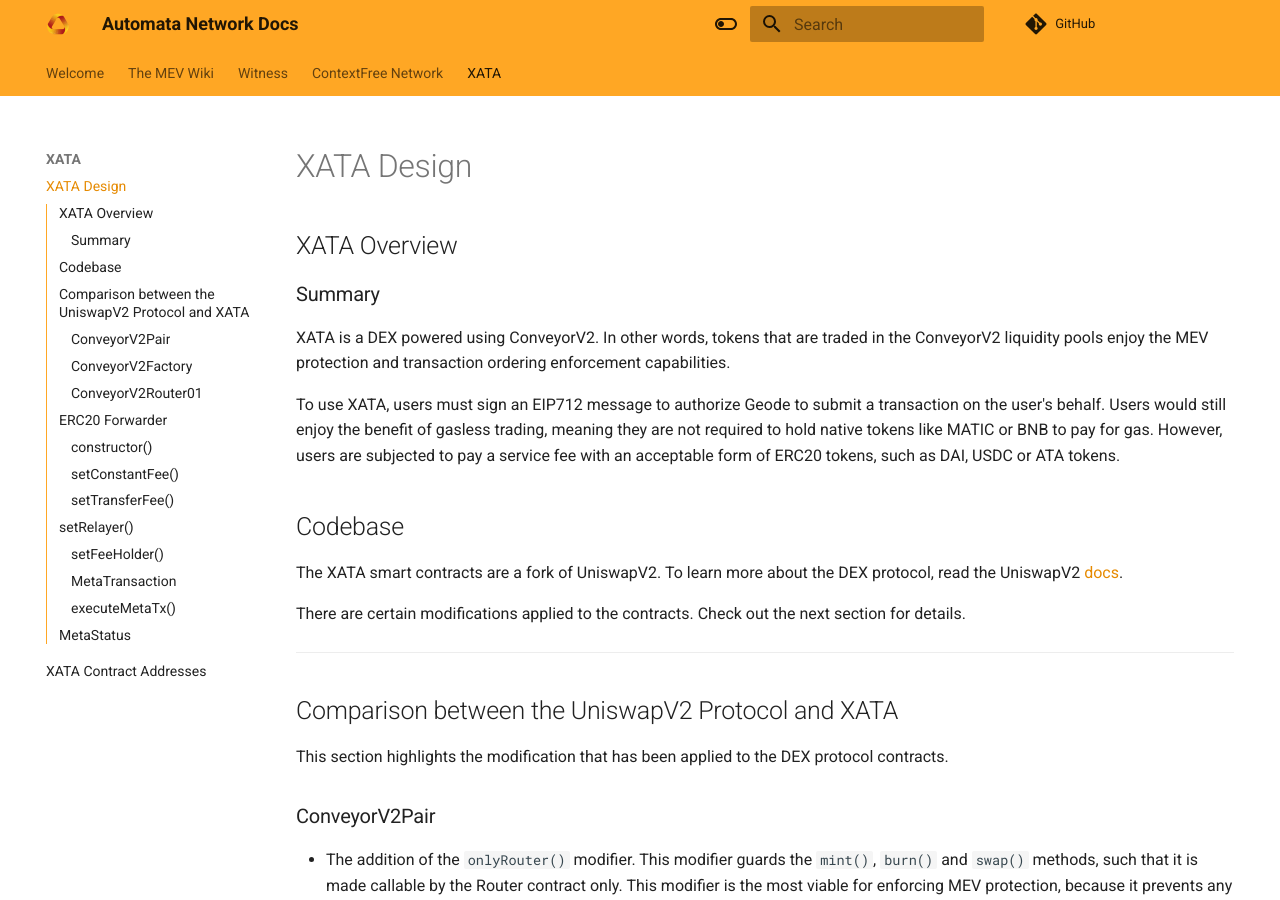
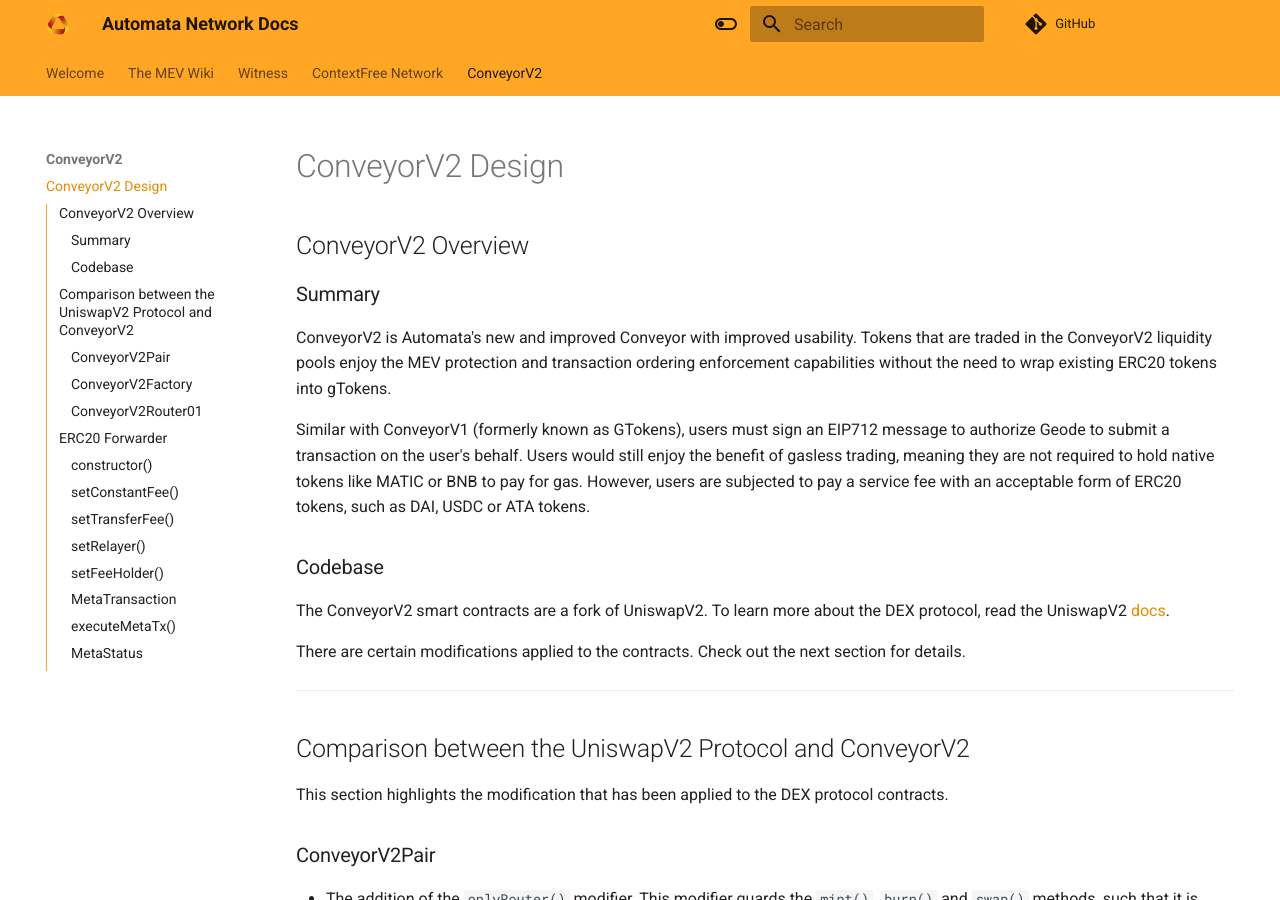
Before and after one commit to automata-network/docs, an MkDocs documentation site: the page built from docs/conveyorv2/smartcontract.md, in a window 1280 px wide and 900 px high. Built offline with MkDocs 1.6.1 and Material for MkDocs 9.7.7, drawn with Linux system fonts in a browser that asks for light colours; nearby versions of some CDN libraries; comment, search, counter and statistics services are not loaded.

Commit message:
Modify conveyorv2 description

````diff
--- a/docs/xata/smartcontract.md
+++ b/docs/conveyorv2/smartcontract.md
@@ -1,21 +1,22 @@
-## XATA Overview
+## ConveyorV2 Overview
 
 ### Summary
 
-XATA is a DEX powered using ConveyorV2. In other words, tokens that are traded in the ConveyorV2 liquidity pools enjoy the MEV protection and transaction ordering enforcement capabilities.
+ConveyorV2 is Automata's new and improved Conveyor with improved usability.
+Tokens that are traded in the ConveyorV2 liquidity pools enjoy the MEV protection and transaction ordering enforcement capabilities without the need to wrap existing ERC20 tokens into gTokens.
 
-To use XATA, users must sign an EIP712 message to authorize Geode to submit a transaction on the user's behalf. Users would still enjoy the benefit of gasless trading, meaning they are not required to hold native tokens like MATIC or BNB to pay for gas.
+Similar with ConveyorV1 (formerly known as GTokens), users must sign an EIP712 message to authorize Geode to submit a transaction on the user's behalf. Users would still enjoy the benefit of gasless trading, meaning they are not required to hold native tokens like MATIC or BNB to pay for gas.
 However, users are subjected to pay a service fee with an acceptable form of ERC20 tokens, such as DAI, USDC or ATA tokens.
 
-## Codebase
+### Codebase
 
-The XATA smart contracts are a fork of UniswapV2. To learn more about the DEX protocol, read the UniswapV2 [docs](https://docs.uniswap.org/protocol/V2/introduction).
+The ConveyorV2 smart contracts are a fork of UniswapV2. To learn more about the DEX protocol, read the UniswapV2 [docs](https://docs.uniswap.org/protocol/V2/introduction).
 
 There are certain modifications applied to the contracts. Check out the next section for details.
 
 ---
 
-## Comparison between the UniswapV2 Protocol and XATA
+## Comparison between the UniswapV2 Protocol and ConveyorV2
 
 This section highlights the modification that has been applied to the DEX protocol contracts.
 
@@ -39,7 +40,7 @@
 
 The gas forwarder contract enables meta-transaction executions, which allows gas relayers to be compensated for the gas payment with ERC20 tokens. The gas forwarder contract has the ability to calculate a better estimation of the actual gas usage, including transactions that are being reverted. This way, the relayers are only compensated for the equivalent amount of ERC20 token in gas usage.
 
-![erc20-forwarder.png](/assets/xata/forwarder_flow.png)
+![erc20-forwarder.png](/assets/conveyorv2/forwarder_flow.png)
 
 ### **`constructor()`**
 
@@ -69,7 +70,7 @@
 |---|---|---|
 | _newTransfeFee | `uint256` | ERC20 transfer limit value |
 
-## **`setRelayer()`**
+### **`setRelayer()`**
 
 ```solidity
 function setRelayer(address _relayer, bool _trusted) public onlyOwner
@@ -139,7 +140,7 @@
 | feeOffset | `uint256` | An additional amount of token to be taken into consideration when verifying the user's balance |
 | sig | `SIGNATURE_TYPR` | The user's EIP712 signature |
 
-## **`MetaStatus`**
+### **`MetaStatus`**
 
 ```solidity
 event MetaStatus(address sender, bool success, string error)
--- a/mkdocs.yml
+++ b/mkdocs.yml
@@ -28,9 +28,8 @@
       - Introduction: ./canarynet/getstarted/introduction.md
     - User Guide:
       - Set up Wallet: ./canarynet/userguide/setupwallet.md
-  - XATA:
-    - XATA Design: ./xata/smartcontract.md
-    - XATA Contract Addresses: ./xata/xata_info.md
+  - ConveyorV2:
+    - ConveyorV2 Design: ./conveyorv2/smartcontract.md
 
 
 theme:
````
